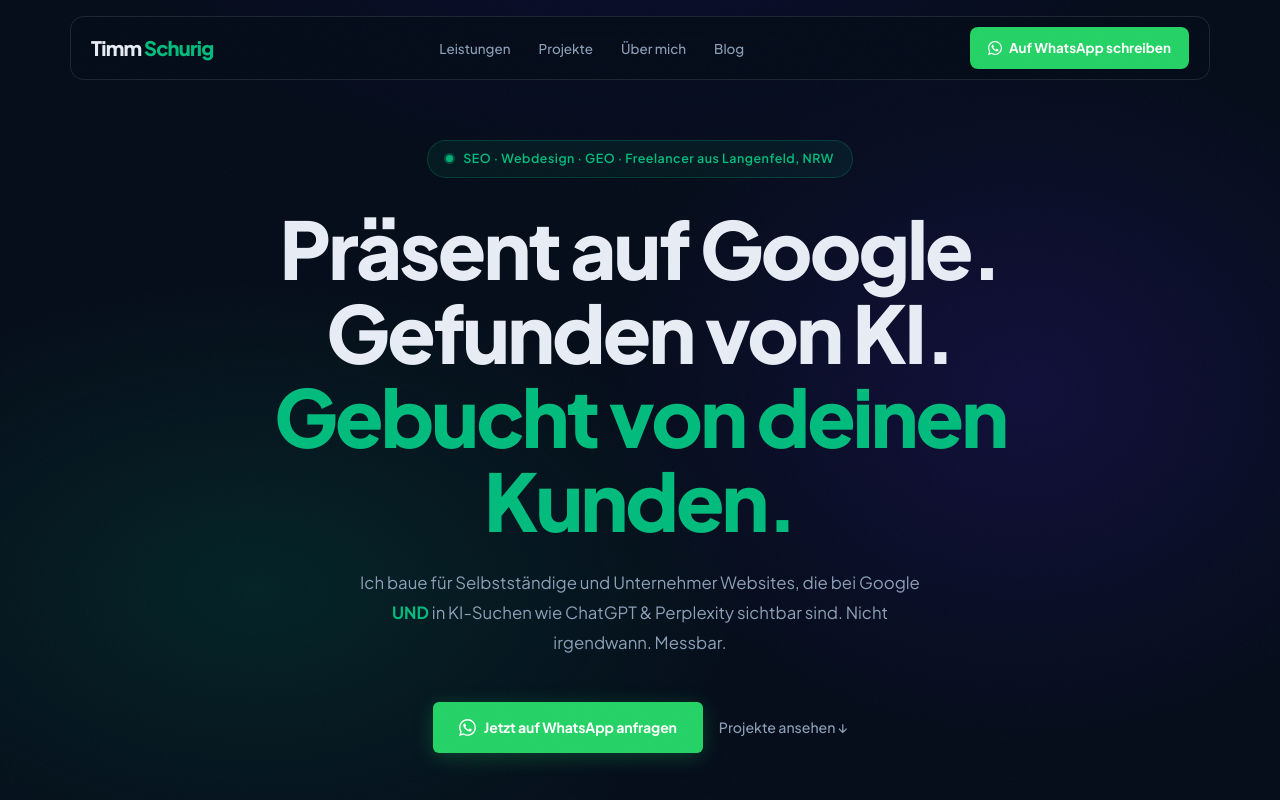
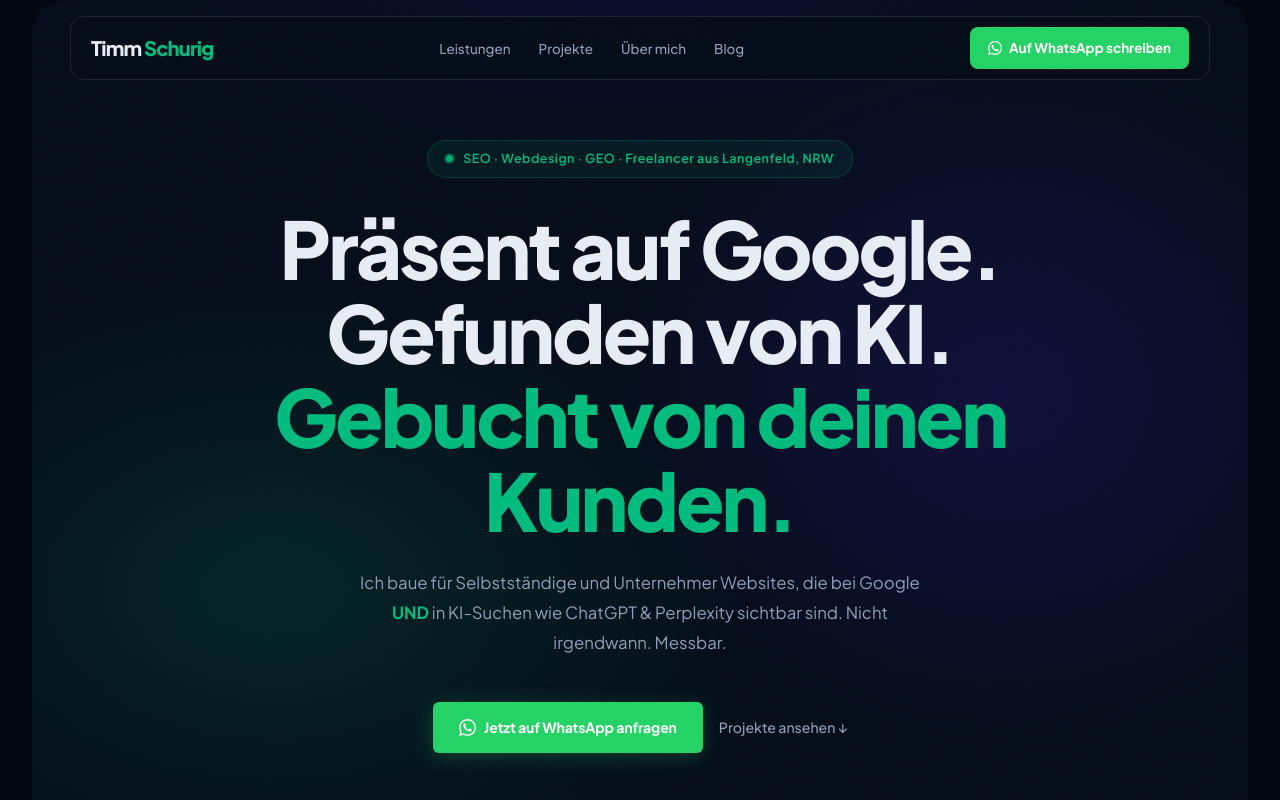
Before and after one commit to timmsug-source/LP-LinkedIn, a Next.js app: page / in a window 1280 px wide. Shown: the top 800 px of the page. Built offline with nearby package versions, Linux system fonts and the light colour scheme; no server answers; the database is empty.

Commit message:
feat: boxed layout für dunkle Sections

```diff
--- a/app/globals.css
+++ b/app/globals.css
@@ -18,10 +18,38 @@
 html { scroll-behavior: smooth; font-size: 16px; }
 
 body {
-  background: var(--bg);
+  background: #01060f;
   color: var(--text);
   line-height: 1.6;
   -webkit-font-smoothing: antialiased;
+}
+
+/* BOXED LAYOUT – dunkle Sections als gerundete Box */
+#hero,
+#problem,
+#leistungen,
+#ueber,
+.rz-section,
+#tools,
+.cta-wa-section {
+  border-radius: 28px;
+  margin-left: 20px;
+  margin-right: 20px;
+  overflow: hidden;
+}
+
+@media (min-width: 960px) {
+  #hero,
+  #problem,
+  #leistungen,
+  #ueber,
+  .rz-section,
+  #tools,
+  .cta-wa-section {
+    border-radius: 32px;
+    margin-left: 32px;
+    margin-right: 32px;
+  }
 }
 
 /* overflow-x: clip verhindert horizontal scroll OHNE scroll container zu erzeugen.
```
